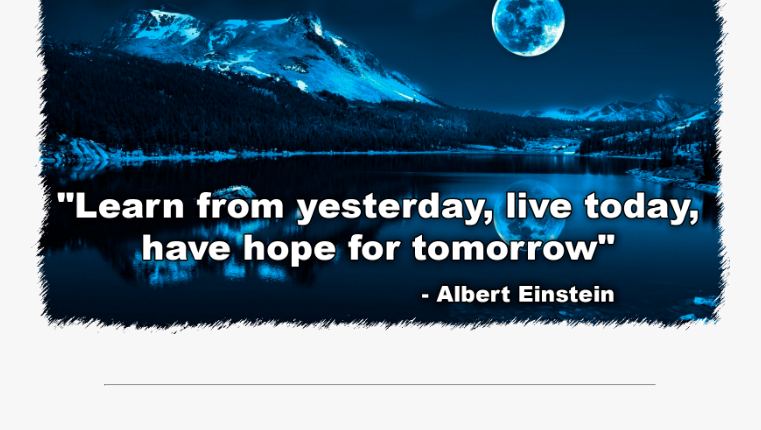
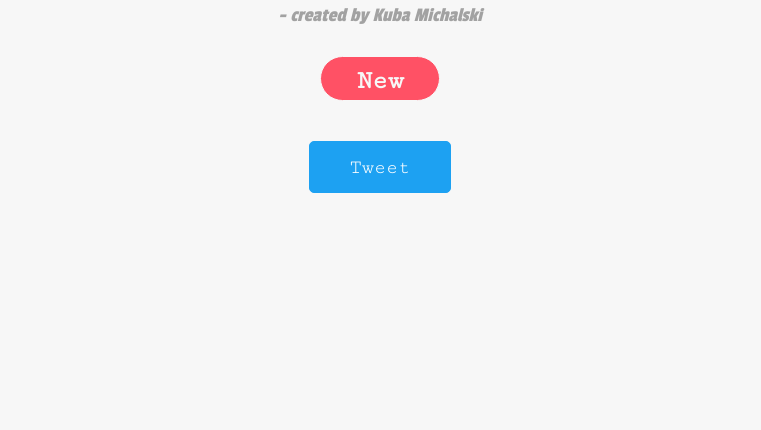
Before and after one commit to kubami9/Random-Quote-Generator, a plain HTML site: page index.html in a window 1280 px wide. Shown: the part 216-646 px from the top of the page, without its empty margins (260-1021 px from the left). Drawn offline with Linux system fonts and the light colour scheme.

Commit message:
Hide header image
Hide header image for visibility purpose

```diff
--- a/index.html
+++ b/index.html
@@ -10,8 +10,8 @@
 
     <h1>Random <b>Quote Machine</b></h1>
 
-      <img src="header_quote_machine.png" alt="">
-      <hr>
+<!--       <img src="header_quote_machine.png" alt="">
+      <hr> -->
 
 
 
```
